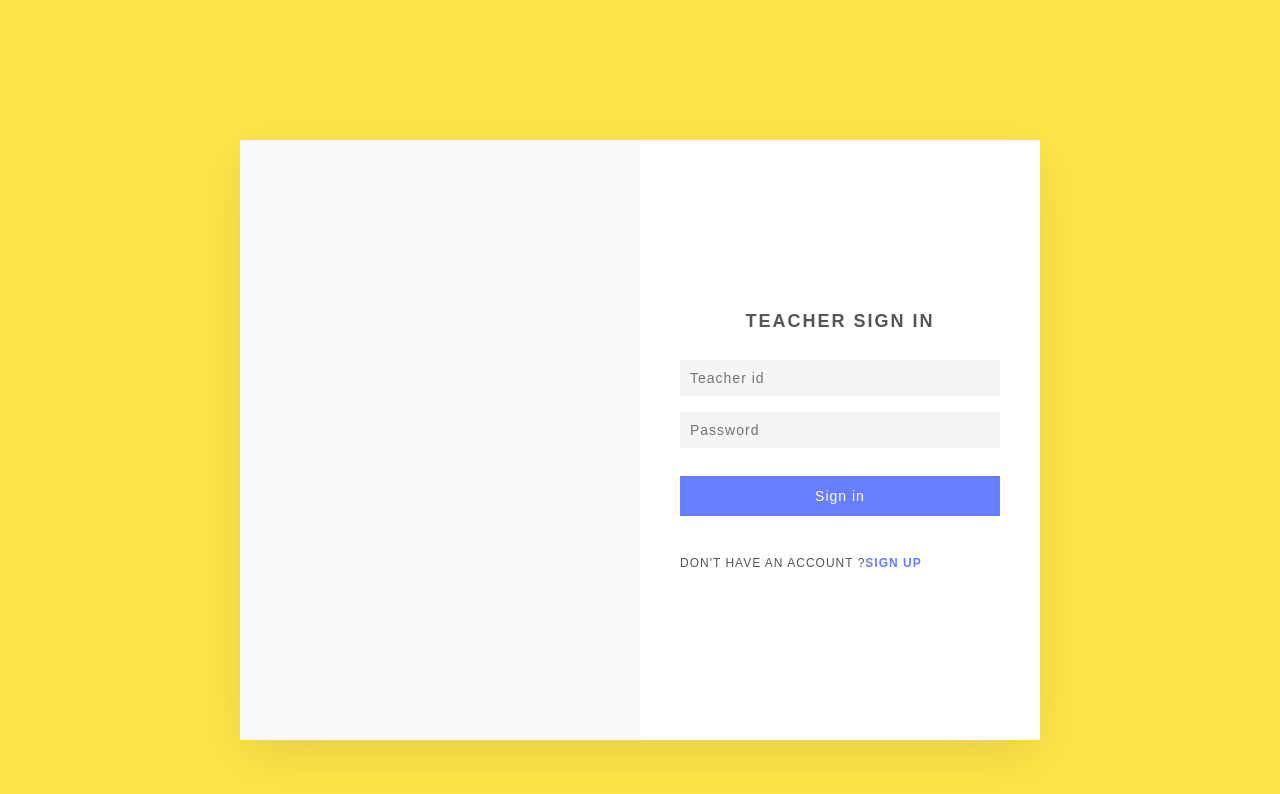
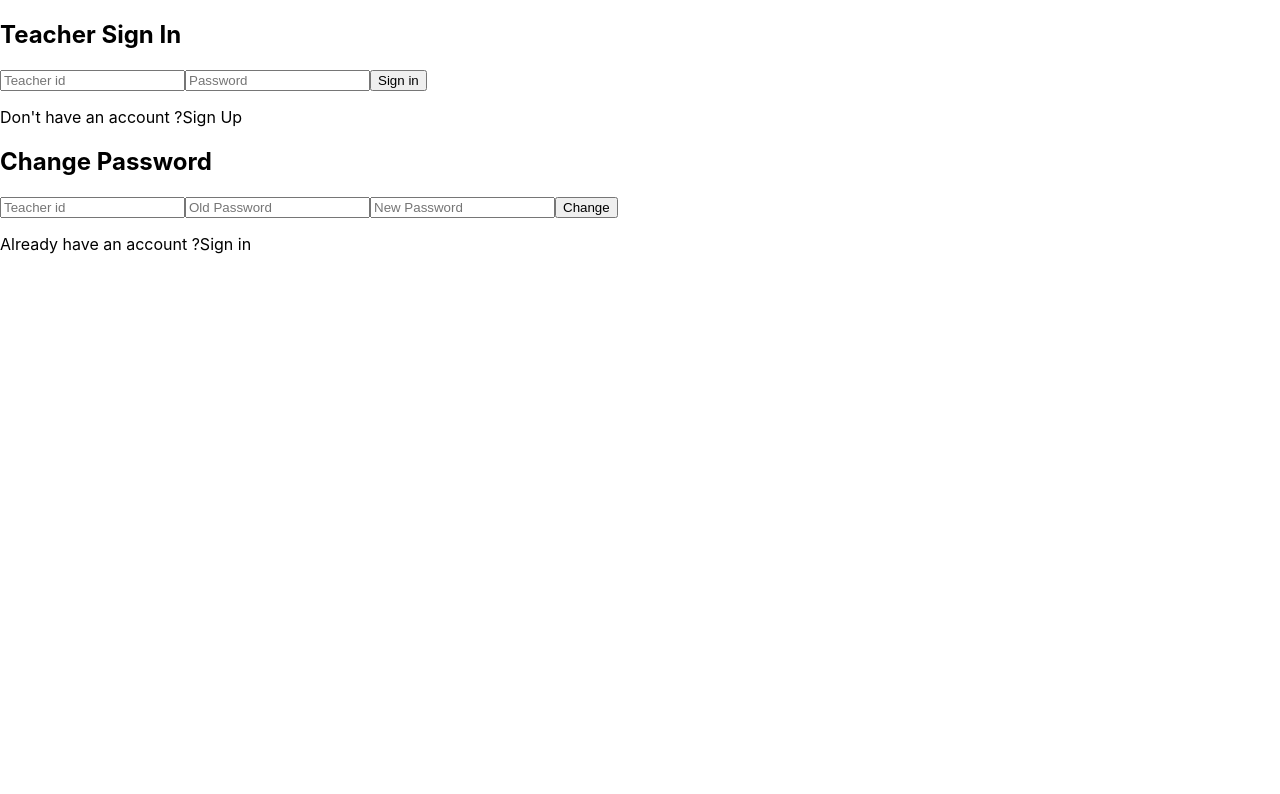
Before and after one commit to ShankarSwarup/StudentResults, a React (Create React App) app in the folder client/: page /form1 in a window 1280 px wide. Shown: the top 794 px of the page. Built offline with nearby package versions, Linux system fonts and the light colour scheme.

Commit message:
connections

```diff
--- a/client/src/components/Form1.jsx
+++ b/client/src/components/Form1.jsx
@@ -1,5 +1,5 @@
 import React from 'react'
-import "../css/Forms.css"
+// import "../css/Forms.css"
 import { useState } from 'react'
 import { useNavigate} from 'react-router-dom'
 
@@ -68,7 +68,7 @@ const Form1 = () => {
         if(data.status === 'ok'){
             setlreg("");
             setlpassword("");
-            navigate("/thome");
+            navigate("/mainteach");
         }
         else{
             alert(data.message);
--- a/client/src/components/Form2.jsx
+++ b/client/src/components/Form2.jsx
@@ -1,5 +1,5 @@
 import React from 'react'
-import "../css/Forms.css"
+// import "../css/Forms.css"
 import { useState } from 'react'
 // import { Navigate } from "react-router-dom";
 import { useNavigate} from 'react-router-dom'
@@ -74,7 +74,7 @@ const Form2 = () => {
             setlreg("");
             setlpassword("");
             setx([]);
-            navigate("/profile");
+            navigate("/mainstud");
         }
         else{
             alert(data.message);
--- a/client/src/components/MainStud.jsx
+++ b/client/src/components/MainStud.jsx
@@ -1,8 +1,26 @@
 import React from 'react'
+import { Link } from "react-router-dom";
+
 
 const MainStud = () => {
   return (
-    <div>MainStud</div>
+    <div>
+     <nav>
+        <input type="checkbox" id="check" />
+        <label for="check" className="checkbtn">
+            <i className="fas fa-bars"></i>
+        </label>
+        <label className="logo">Student Results</label>
+        <ul>
+            <li><Link className="active" to="/mainstud">Home</Link></li>
+            <li><Link  to="/studentres">Your Results</Link></li>
+            <li><Link  to="/profile">Your Profile</Link></li>
+        </ul>
+    </nav>
+    <div className="container">
+
+    </div>
+    </div>
   )
 }
 
--- a/client/src/components/Mainteach.jsx
+++ b/client/src/components/Mainteach.jsx
@@ -1,8 +1,26 @@
 import React from 'react'
+import { Link } from "react-router-dom";
+
 
 const Mainteach = () => {
   return (
-    <div>Mainteach</div>
+    <div>
+     <nav>
+        <input type="checkbox" id="check" />
+        <label for="check" className="checkbtn">
+            <i className="fas fa-bars"></i>
+        </label>
+        <label className="logo">Student Results</label>
+        <ul>
+            <li><Link className="active" to="/mainteach">Home</Link></li>
+            <li><Link  to="/studentdet">Add Student Details</Link></li>
+            <li><Link  to="/results">Add Results</Link></li>
+        </ul>
+    </nav>
+    <div className="container">
+
+    </div>
+    </div>
   )
 }
 
--- a/client/src/components/Profile.jsx
+++ b/client/src/components/Profile.jsx
@@ -6,6 +6,7 @@ const Profile = () => {
     <div>Profile
       <p>{x.Reg}</p>
       <p>{x.Name}</p>
+      <p>{x.Dept}</p>
       <p>{x.Email}</p>
       <p>{x.Password}</p>
       <p>{x.Gender}</p>
--- a/client/src/css/App.css
+++ /dev/null
@@ -1,190 +0,0 @@
-*{
-  padding: 0;
-  margin: 0;
-  text-decoration: none;
-  list-style: none;
-  box-sizing: border-box;
-}
-
-body{
-  font-family: 'Poppins', sans-serif;
-}
-
-nav{
-  background-color: hsl(250,69%,61%);
-  height: 80px;
-  width: 100%;
-}
-
-label.logo{
-  color: white;
-  font-size: 30px;
-  font-family: 'Poppins';
-  line-height: 80px;
-  padding: 0 25px;
-  font-weight: bolder;
-  position: absolute;
-}
-
-nav ul{
-  float: right;
-  margin-right: 20px;
-}
-
-nav ul li{
-  display: inline-block;
-  line-height: 80px;
-  margin: 0 5px;
-}
-
-nav ul li a{
-  color: white;
-  font-size: 17px;
-  padding: 7px 13px;
-  border-radius: 3px;
-  text-transform: uppercase;
-}
-
-a.active,a:hover{
-  background: hsl(250,92%,75%);
-  transition: .5s;
-}
-
-.checkbtn{
-  font-size: 30px;
-  color: white;
-  float: right;
-  line-height: 80px;
-  margin-right: 40px;
-  cursor: pointer;
-  display: none;
-}
-
-#check{
-  display: none;
-}
-@media (max-width: 952px){
-  label.logo{
-      font-size: 30px;
-      padding-left: 20px;
-  }
-  nav ul li a{
-      font-size: 16px;
-  }
-}
-@media (max-width: 858px){
-  .checkbtn{
-      display: block;
-      margin-right: 20px;
-  }
-  ul{
-      position: fixed;
-      width: 100%;
-      height: 100vh;
-      background: #2c3e50;
-      top: 80px;
-      left: -100%;
-      text-align: center;
-      transition: all .5s;
-  }
-  nav ul li{
-      display: block;
-      margin: 30px 0;
-      line-height: 30px;
-  }
-  nav ul li a{
-      font-size: 20px;
-  }
-  a:hover,a.active{
-      background: none;
-      color: hsl(250,92%,75%);
-  }
-  #check:checked ~ ul{
-      left: 0;
-  }
-}
-
-.container{
-  position: relative;
-  width: 100%;
-  height: 90vh;
-  display: flex;
-  align-items: center;
-  flex-wrap: wrap;
-  z-index: -1;
-  padding-left: 100px;
-  padding-right: 100px;
-  justify-content: space-evenly;
-}
-
-.container .imgBx lottie-player{
-  position: relative;
-  display: flex;
-  max-width: 500px;
-}
-
-.container .main-content{
-  max-width: 500px;
-}
-
-.container .main-content h1{
-  color: hsl(250,69%,61%);
-  font-size: 50px;
-  margin-bottom:20px;
-}
-
-@media (max-width: 1000px)
-{
-  .container{
-      position: relative;
-      width: 100%;
-      display: flex;
-      align-items: center;
-      flex-wrap: wrap;
-      z-index: -1;
-      padding-left: 50px;
-      padding-right: 50px;
-      justify-content: space-evenly;
-  }
-  .container .main-content h1{
-      color: hsl(250,69%,61%);
-      font-size: 40px;
-      margin-bottom:20px;
-  }
-}
-
-@media (max-width: 410px)
-{
-  label.logo{
-      font-size: 25px;
-  }
-  .container{
-      position: relative;
-      width: 100%;
-      display: flex;
-      align-items: center;
-      flex-wrap: wrap;
-      z-index: -1;
-      padding-left: 10px;
-      padding-right: 10px;
-      justify-content: space-around;
-  }
-  .container .main-content h1{
-      font-size: 30px;
-  }
-  .container .imgBx{
-      position: relative;
-      display: flex;
-      max-width: 250px;
-  }
-  .container .main-content{
-      font-size: 13px;
-      display: flex;
-      flex-wrap: wrap;
-  }
-  .container .imgBx lottie-player{
-      position: relative;
-      display: flex;
-      max-width: 320px;
-  }
-}
--- a/client/src/css/Forms.css
+++ /dev/null
@@ -1,185 +0,0 @@
-* {
-    margin: 0;
-    padding: 0;
-    box-sizing: border-box;
-    font-family: 'Poppins', sans-serif;
-}
-
-.user1 {
-    position: relative;
-    min-height: 100vh;
-    background: #fee648;
-    display: flex;
-    justify-content: center;
-    align-items: center;
-    flex-direction: column;
-    padding: 20px;
-}
-
-
-
-.user1  .container2 {
-    position: relative;
-    width: 800px;
-    height: 600px;
-    background: #fff;
-    box-shadow: 0 15px 50px rgba(0, 0, 0, 0.1);
-    overflow: hidden;
-    margin-top:80px;
-}
-
-.user1  .container2 .user {
-    position: absolute;
-    top: 0;
-    left: 0;
-    width: 100%;
-    height: 100%;
-    display: flex;
-}
-
-.user1  .container2 .user .imgBx {
-    position: relative;
-    width: 50%;
-    height: 100%;
-    background: rgb(250, 250, 250);
-    transition: 0.5s;
-}
-
-.user1  .container2 .user .formBx {
-    position: relative;
-    width: 50%;
-    height: 100%;
-    background: #fff;
-    display: flex;
-    justify-content: center;
-    align-items: center;
-    padding: 40px;
-    transition: 0.5s;
-}
-
-.user1  .container2 .user .formBx form h2 {
-    font-size: 18px;
-    font-weight: 600;
-    text-transform: uppercase;
-    letter-spacing: 2px;
-    text-align: center;
-    width: 100%;
-    margin-bottom: 20px;
-    color: #555;
-}
-
-.user1  .container2 .user .formBx form input {
-    position: relative;
-    width: 100%;
-    padding: 10px;
-    background: #f5f5f5;
-    color: #333;
-    border: none;
-    outline: none;
-    box-shadow: none;
-    margin: 8px 0;
-    font-size: 14px;
-    letter-spacing: 1px;
-    font-weight: 300;
-}
-
-.user1  .container2 .user .formBx form input[type=submit] {
-    background: #677eff;
-    color: #fff;
-    cursor: pointer;
-    font-size: 14px;
-    font-weight: 500;
-    letter-spacing: 1px;
-    transition: 0.5s;
-    border:none;
-    height:40px;
-    width:100%;
-    margin-top:20px;
-    margin-bottom:20px;
-}
-
-#lab {
-    position: relative;
-    width:100%;
-    /* text-align: center; */
-    padding: 10px;
-    background: #eb1db1;
-    color: #fff;
-    border: none;
-    outline: none;
-    box-shadow: none;
-    margin-bottom: 20px;
-    font-size: 14px;
-    letter-spacing: 1px;
-    font-weight: 300;
-}
-
-.user1  .container2 .user .formBx form .signup {
-    position: relative;
-    margin-top: 20px;
-    font-size: 12px;
-    letter-spacing: 1px;
-    color: #555;
-    text-transform: uppercase;
-    font-weight: 300;
-}
-
-.user1  .container2 .user .formBx form .signup a {
-    font-weight: 600;
-    text-decoration: none;
-    color: #677eff;
-    cursor:pointer;
-}
-
-.user1  .container2 .signupBx {
-    pointer-events: none;
-}
-
-.user1  .container2.active .signupBx {
-    pointer-events: initial;
-}
-
-.user1  .container2 .signupBx .formBx {
-    left: 100%;
-}
-
-.user1  .container2.active .signupBx .formBx {
-    left: 0;
-}
-
-.user1  .container2 .signupBx .imgBx {
-    left: -100%;
-    padding:20px;
-}
-
-.user1  .container2.active .signupBx .imgBx {
-    left: 0;
-}
-
-.user1  .container2 .signinBx .formBx {
-    left: 0;
-}
-
-.user1  .container2.active .signinBx .formBx {
-    left: 100%;
-}
-
-.user1  .container2 .signinBx .imgBx {
-    padding:10px;
-}
-
-.user1  .container2.active .signinBx .imgBx {
-    left: -100%;
-}
-
-@media(max-width:991px) {
-    .user1  .container2 {
-        max-width: 400px;
-    }
-    .user1  .container2 .imgBx {
-        display: none;
-    }
-    .user1  .container2 .user .formBx {
-        width: 100%;
-    }
-}
```
Also changed, not shown: 2 other files (tests, documents, lock files or other folders).
